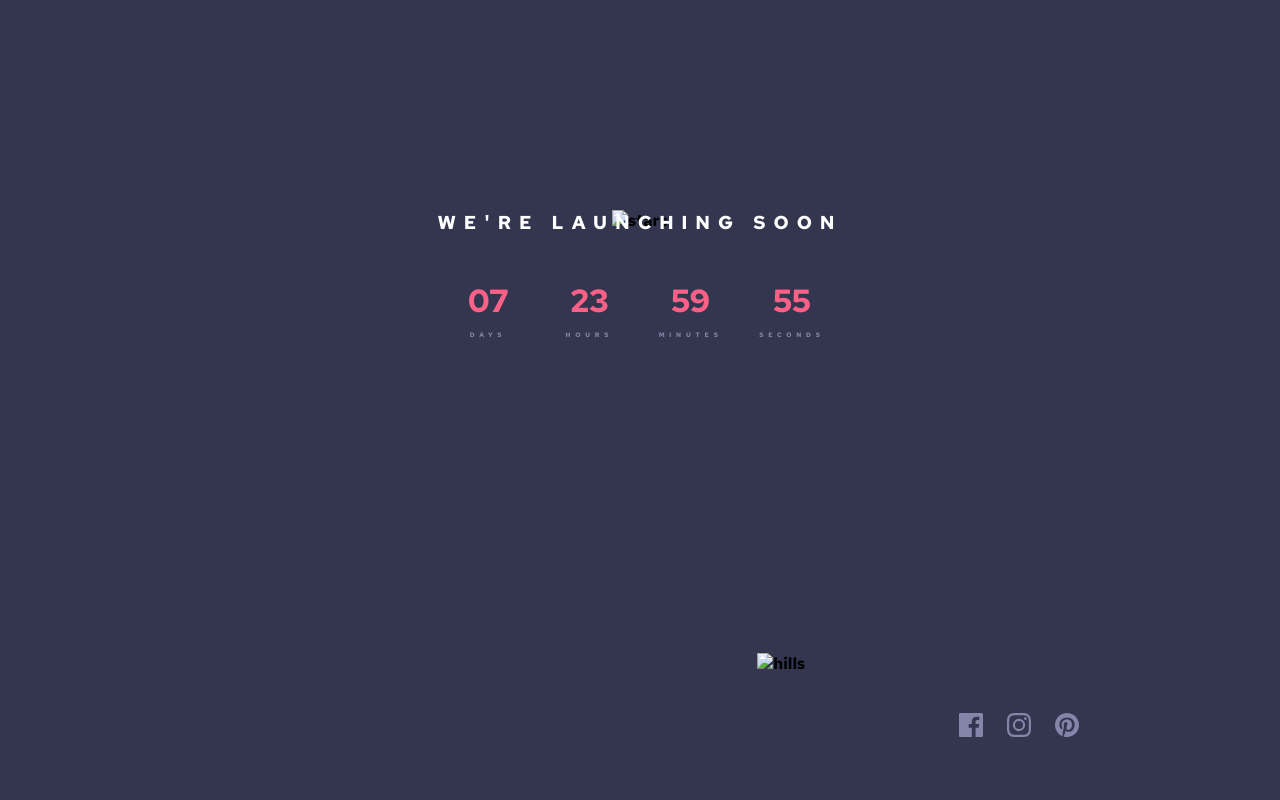
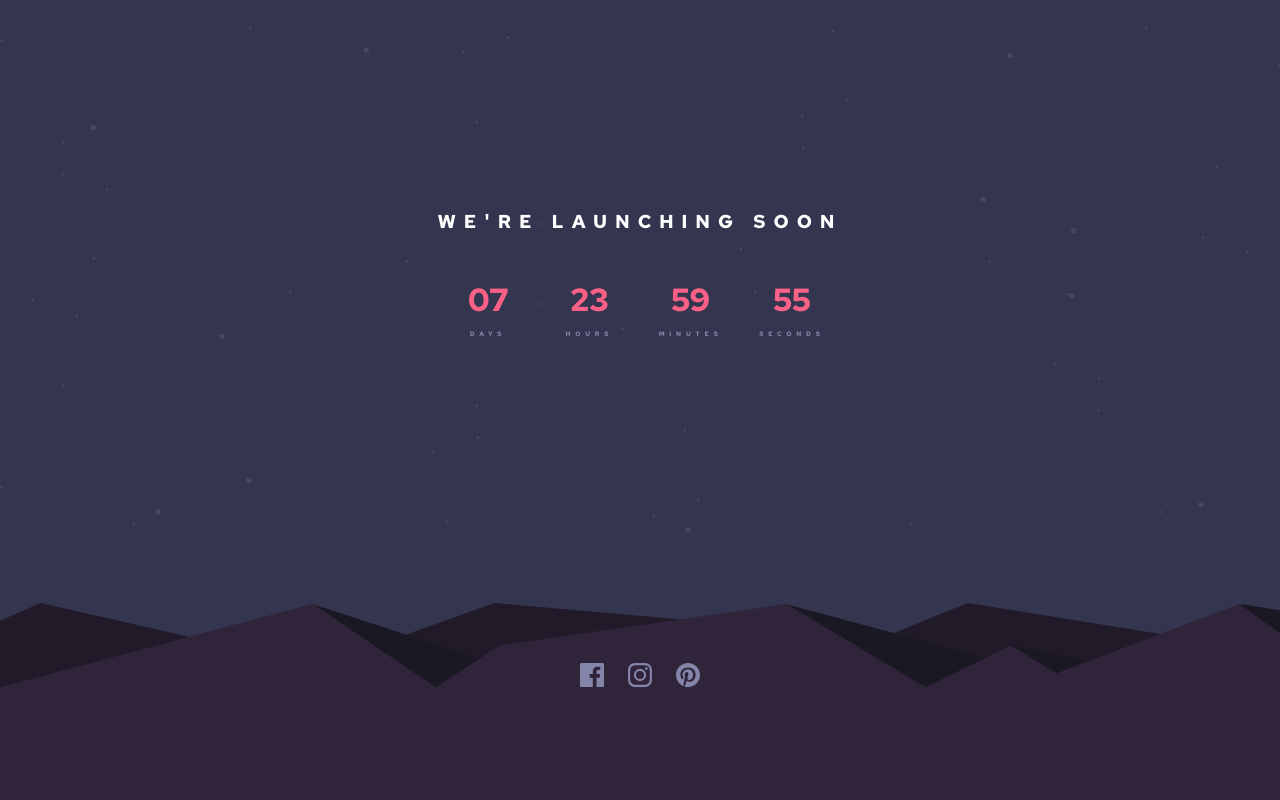
Before and after one commit to yash-kewlani/Launch-countdown-timer, a plain HTML site: page index.html in a window 1280 px wide. Drawn offline with Linux system fonts and the light colour scheme; the site is published under a folder, as on GitHub Pages, so addresses that start at the root find nothing.

Commit message:
Update index.html

```diff
--- a/index.html
+++ b/index.html
@@ -15,7 +15,7 @@
 
   <div class="container">
     <div class="hero">
-      <img src="/images/bg-stars.svg" alt="stars">
+      <img src="./images/bg-stars.svg" alt="stars">
       <div class="hero-text">
         <h3 class="title">We're launching soon</h3>
         <div class="timer">
@@ -39,7 +39,7 @@
       </div>
     </div>
     <div class="social-icons">
-      <img src="/images/pattern-hills.svg" alt="hills">
+      <img src="./images/pattern-hills.svg" alt="hills">
       <ul>
         <li><svg xmlns="http://www.w3.org/2000/svg" width="24" height="24"><path d="M22.675 0H1.325C.593 0 0 .593 0 1.325v21.351C0 23.407.593 24 1.325 24H12.82v-9.294H9.692v-3.622h3.128V8.413c0-3.1 1.893-4.788 4.659-4.788 1.325 0 2.463.099 2.795.143v3.24l-1.918.001c-1.504 0-1.795.715-1.795 1.763v2.313h3.587l-.467 3.622h-3.12V24h6.116c.73 0 1.323-.593 1.323-1.325V1.325C24 .593 23.407 0 22.675 0z"/></svg></li>
         <li><svg xmlns="http://www.w3.org/2000/svg" width="24" height="24"><path d="M12 2.163c3.204 0 3.584.012 4.85.07 3.252.148 4.771 1.691 4.919 4.919.058 1.265.069 1.645.069 4.849 0 3.205-.012 3.584-.069 4.849-.149 3.225-1.664 4.771-4.919 4.919-1.266.058-1.644.07-4.85.07-3.204 0-3.584-.012-4.849-.07-3.26-.149-4.771-1.699-4.919-4.92-.058-1.265-.07-1.644-.07-4.849 0-3.204.013-3.583.07-4.849.149-3.227 1.664-4.771 4.919-4.919 1.266-.057 1.645-.069 4.849-.069zM12 0C8.741 0 8.333.014 7.053.072 2.695.272.273 2.69.073 7.052.014 8.333 0 8.741 0 12c0 3.259.014 3.668.072 4.948.2 4.358 2.618 6.78 6.98 6.98C8.333 23.986 8.741 24 12 24c3.259 0 3.668-.014 4.948-.072 4.354-.2 6.782-2.618 6.979-6.98.059-1.28.073-1.689.073-4.948 0-3.259-.014-3.667-.072-4.947-.196-4.354-2.617-6.78-6.979-6.98C15.668.014 15.259 0 12 0zm0 5.838a6.162 6.162 0 100 12.324 6.162 6.162 0 000-12.324zM12 16a4 4 0 110-8 4 4 0 010 8zm6.406-11.845a1.44 1.44 0 100 2.881 1.44 1.44 0 000-2.881z"/></svg></li>
```
